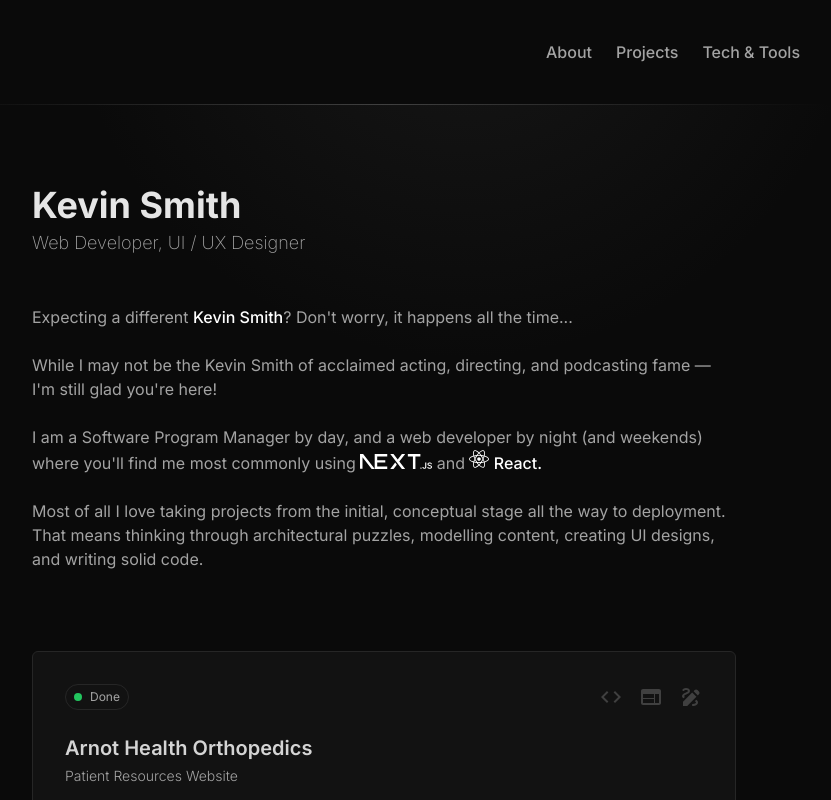
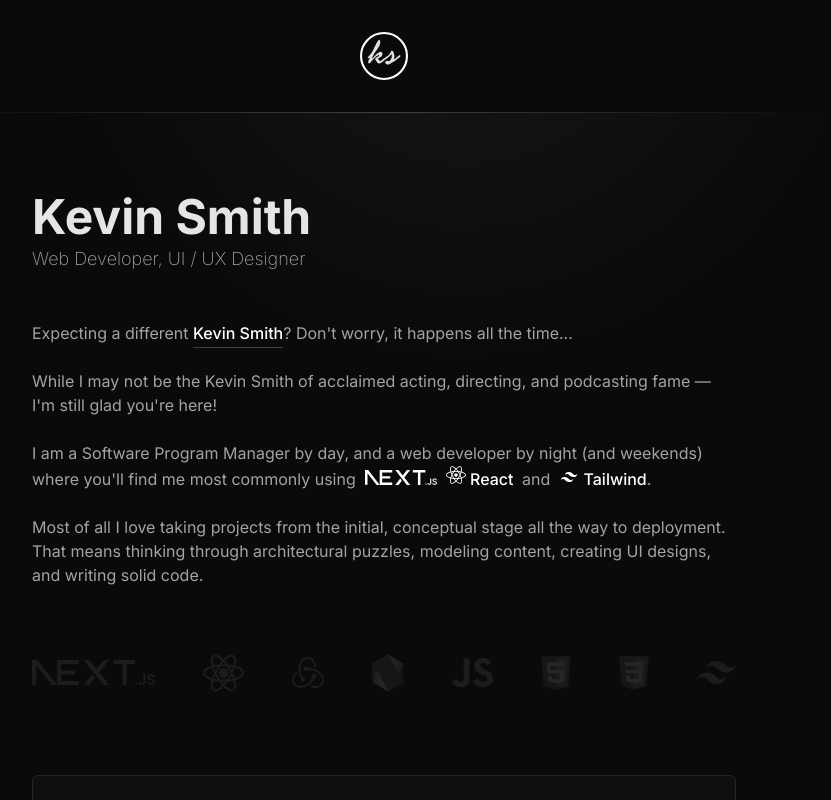
Before and after one commit to ksmith4134/portfolio, a Next.js app: page / in a window 1280 px wide. Shown: the top 800 px of the page, without its empty margins (256-1087 px from the left). Built offline with nearby package versions, Linux system fonts and the light colour scheme.

Commit message:
Added ks logo in header

```diff
--- a/src/components/Theme.js
+++ b/src/components/Theme.js
@@ -1,7 +1,7 @@
 import CSS3 from '../../public/logos/CSS3.svg'
 import HTML5 from '../../public/logos/HTML5.svg'
 import javascript from '../../public/logos/javascript.svg'
-import NEXT from '../../public/logos/nextjs-logotype-dark-background.svg'
+import NEXT from '../../public/logos/NEXT.svg'
 import nodejs from '../../public/logos/nodejs.svg'
 import react from '../../public/logos/react.svg'
 import redux from '../../public/logos/redux.svg'
@@ -10,14 +10,14 @@
 import { MdWeb, MdDraw, MdCode } from 'react-icons/md'
 
 export const SVG_LOGOS = [
-    { id: 0, svg: NEXT, width: 0, height: 0, label: '' },
-    { id: 1, svg: react, width: 0, height: 0, label: '' },
-    { id: 2, svg: redux, width: 0, height: 0, label: '' },
-    { id: 3, svg: nodejs, width: 0, height: 0, label: '' },
-    { id: 7, svg: javascript, width: 0, height: 0, label: '' },
-    { id: 6, svg: HTML5, width: 0, height: 0, label: '' },
-    { id: 5, svg: CSS3, width: 0, height: 0, label: '' },
-    { id: 4, svg: tailwind, width: 0, height: 0, label: '' },
+    { id: 0, svg: NEXT, width: 184.311, height: 37.158, label: '' },
+    { id: 1, svg: react, width: 61.218, height: 65.465, label: '' },
+    { id: 2, svg: redux, width: 49.386, height: 46.883, label: '' },
+    { id: 3, svg: nodejs, width: 48.008, height: 54.882, label: '' },
+    { id: 7, svg: javascript, width: 60.671, height: 43.067, label: '' },
+    { id: 6, svg: HTML5, width: 45.035, height: 51.068, label: '' },
+    { id: 5, svg: CSS3, width: 45.782, height: 51.922, label: '' },
+    { id: 4, svg: tailwind, width: 58.394, height: 35.063, label: '' },
 ]
 
 export const ICONS = {
--- a/src/components/nav/header.jsx
+++ b/src/components/nav/header.jsx
@@ -1,23 +1,27 @@
 import Link from "next/link";
 import { nav } from "@/data/nav";
+import Initials from '../../../public/Initials.svg'
+import Image from "next/image";
 
 export default function Header() {
     return (
         <div className="relative z-20 max-w-screen bg-neutral-950">
-            <nav className="max-w-4xl mx-auto px-8 py-10">
-                <div className="flex items-end justify-between">
-                    <Link href={'/'}></Link>
-                    <div className="flex gap-6">
+            <nav className="max-w-4xl mx-auto px-8 py-8">
+                <div className="max-w-3xl mx-auto px-8 flex items-center justify-center">
+                    <Link href={'/'}>
+                        <Image src={Initials} width={48} height={48} alt="initials logo" />
+                    </Link>
+                    {/* <div className="flex gap-6">
                         { nav.map((link) => (
                             <Link
                                 key={link.id}
                                 href={link.path}
-                                className="text-neutral-400 font-medium hover:text-white"
+                                className="text-neutral-400 font-medium hover:text-white hover:underline hover:underline-offset-8 hover:decoration-1"
                             >
                                 {link.label}
                             </Link>
                         ))}
-                    </div>
+                    </div> */}
                 </div>
             </nav>
             <div
--- a/src/pages/index.js
+++ b/src/pages/index.js
@@ -1,12 +1,11 @@
-import { useEffect, useState } from "react";
+import { useState } from "react";
 import { projects } from "@/data/projects";
-import LogoButton from "@/components/ui/logoButton";
-import { SVG_LOGOS, COLORS, ICONS } from "@/components/Theme";
+import { COLORS, SVG_LOGOS } from "@/components/Theme";
 import IconRender from "@/components/media/iconRender";
 import Image from "next/image";
 import nextIcon from '../../public/logos/nextjs-logotype-dark-background.svg'
-import NEXT from '../../public/logos/NEXT.svg'
 import { FaReact } from 'react-icons/fa'
+import { BiLogoTailwindCss } from 'react-icons/bi'
 
 export default function Home() {
 
@@ -19,47 +18,50 @@
             <div className="max-w-3xl mx-auto px-8">
 
                 <section className="relative z-30 pt-20">
-                    <h1 className="font-bold text-4xl text-neutral-200">Kevin Smith</h1>
+
+                    <h1 className="font-bold text-5xl text-neutral-200">Kevin Smith</h1>
                     <p className="mt-1 font-extralight text-lg text-neutral-400">Web Developer, UI / UX Designer</p>
+
                     <div className="mt-12">
-
-                        {/* <div className="text-neutral-400 inline-flex">
-                            <p>Expecting a different&nbsp;</p>
-                            <a href="https://en.wikipedia.org/wiki/Kevin_Smith" className="text-white font-medium">Kevin Smith</a>
-                            <p>? Don&apos;t worry, it happens all the time.</p>
-                        </div> */}
-
                         <p className="text-neutral-400">
                             Expecting a different&nbsp;
-                            <a href="https://en.wikipedia.org/wiki/Kevin_Smith" className="text-white font-medium">Kevin Smith</a>
+                            <a href="https://en.wikipedia.org/wiki/Kevin_Smith" className="text-white font-medium underline underline-offset-8 decoration-neutral-700 hover:decoration-white decoration-1">Kevin Smith</a>
                             ? Don&apos;t worry, it happens all the time...
                         </p>
-
                         <p className="mt-6 text-neutral-400">While I may not be the Kevin Smith of acclaimed acting, directing, and podcasting fame — I&apos;m still glad you&apos;re here!</p>
-
-                        <p className="mt-6 text-neutral-400">I am a Software Program Manager by day, and a web developer by night (and weekends) where you&apos;ll find me most commonly using&nbsp;
+                        <p className="mt-6 text-neutral-400">I am a Software Program Manager by day, and a web developer by night (and weekends) where you&apos;ll find me most commonly using&nbsp;&nbsp;
                             <span className="inline-flex items-baeline">
                                 <Image src={nextIcon} width={72} height={72} alt="logo" />
                             </span>
-                            <span> and </span>
+                            <span>&nbsp;&nbsp;</span>
                             <span className="inline-flex items-baseline">
                                 <FaReact className="w-5 h-5 fill-white" />
-                                <span className="text-white font-medium">&nbsp;React.</span>
+                                <span className="text-white font-medium">&nbsp;React&nbsp;&nbsp;</span>
+                            </span>
+                            <span className="inline-flex">
+                                and&nbsp;&nbsp;
+                                <BiLogoTailwindCss className="w-5 h-5 fill-white" />
+                                <span className="text-white font-medium">&nbsp;Tailwind</span>.
                             </span>
                         </p>
-
-
-
-                        <p className="mt-6 text-neutral-400">Most of all I love taking projects from the initial, conceptual stage all the way to deployment. That means thinking through architectural puzzles, modelling content, creating UI designs, and writing solid code.</p>
+                        <p className="mt-6 text-neutral-400">Most of all I love taking projects from the initial, conceptual stage all the way to deployment. That means thinking through architectural puzzles, modeling content, creating UI designs, and writing solid code.</p>
                     </div>
 
                 </section>
 
+                <section className="mt-16">
+                    <div className="flex place-items-center justify-between">
+                        {SVG_LOGOS.map((logo) => (
+                            <Image key={logo.id} src={logo.svg} width={logo.width/1.5} height={logo.height/1.5} alt="logo" className="opacity-80" />
+                        ))}
+                    </div>
+                </section>
+
                 <section className="pt-12 pb-20">
-                    {/* <h2 className="text-neutral-200 text-center font-semibold text-xl">Projects</h2> */}
+                    {/* <h2 className="text-neutral-200 font-semibold text-xl">Projects</h2> */}
                     <div className="mt-8 grid grid-cols-1 gap-8">
                         { projects.map((project) => (
-                            <div key={project.id} className="border border-neutral-800 p-8 rounded-md bg-neutral-800/30 hover:bg-neutral-800/40">
+                            <div key={project.id} className="border border-neutral-800 p-8 rounded-md bg-neutral-800/20 hover:bg-neutral-800/30">
                                 <div className="flex items-center justify-between">
                                     <div className="border border-neutral-800 rounded-full px-2 py-1 w-fit text-neutral-400 text-xs flex gap-2 justify-start items-center">
                                         <div className={`w-2 h-2 rounded-full ${COLORS.STATUS[project.status]}`}></div>
```
Also changed, not shown: public/Initials.svg (added).
